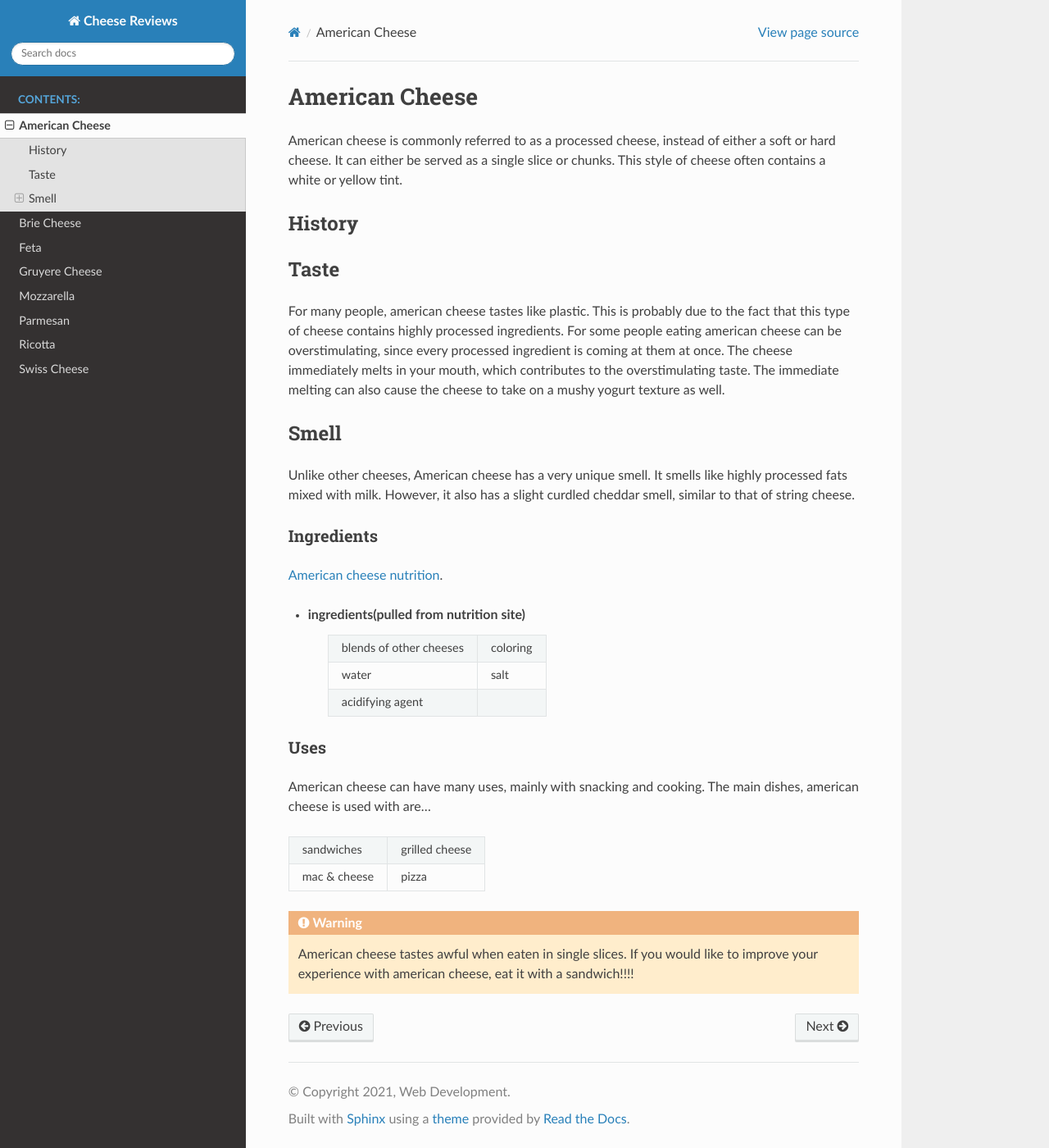
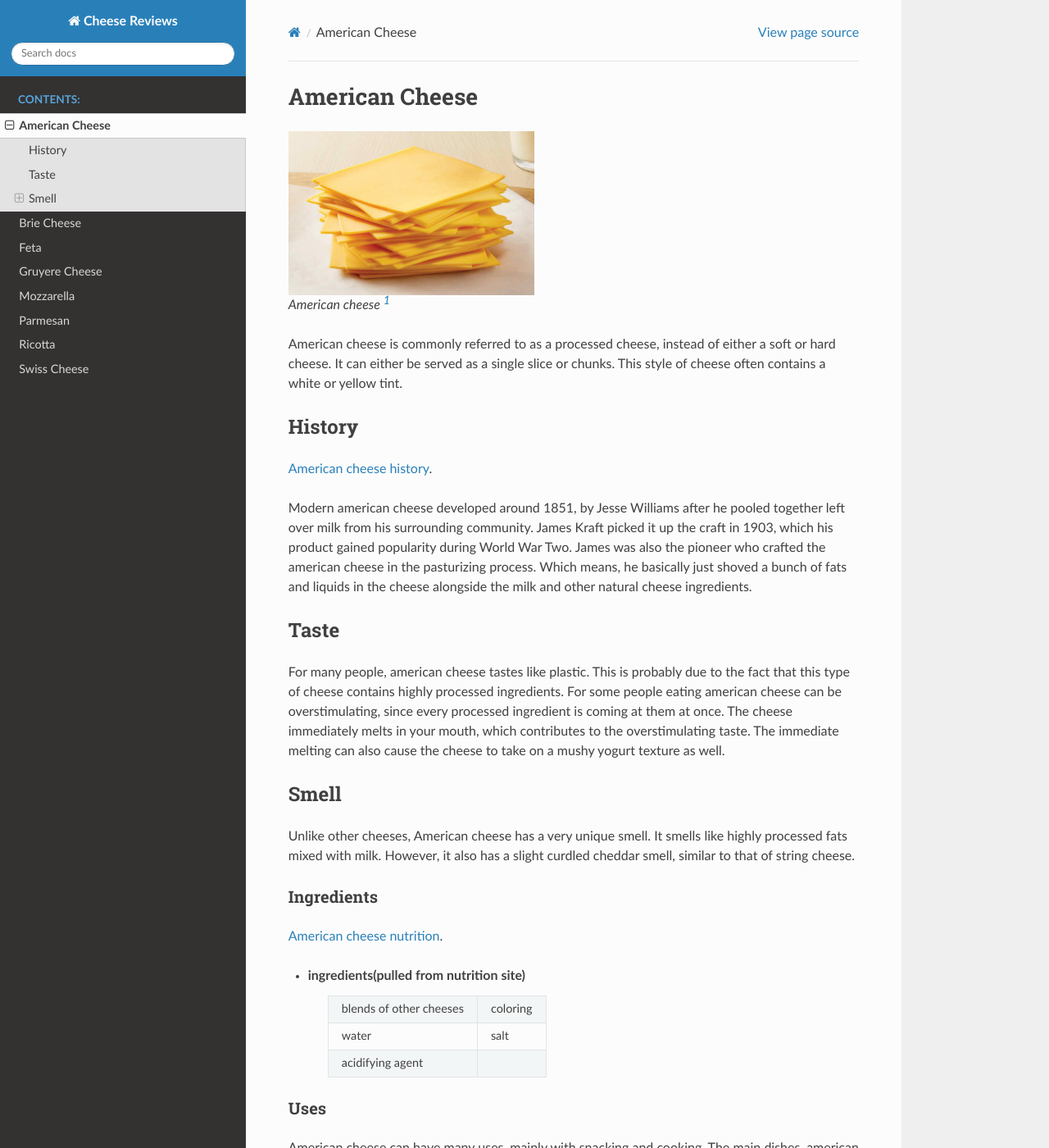
Before and after one commit to BWilb/Cheese_Reviews, a Sphinx documentation site: the page built from source/american_cheese/index.rst, in a window 1280 px wide and 1400 px high. Shown: the whole window at 82% size. Built offline with Sphinx 7.4.7 and the Read the Docs theme 2.0.0, drawn with Linux system fonts in a browser that asks for light colours; some of the changed text lies outside the part shown.

Commit message:
updated swiss and american pages

```diff
--- a/source/american_cheese/index.rst
+++ b/source/american_cheese/index.rst
@@ -1,11 +1,25 @@
 American Cheese
 ================
+.. figure:: american_cheese.jpg
+   :width: 300px
+   :height: 200px
+
+   American cheese [#f1]_
+
 American cheese is commonly referred to as a processed cheese, instead of either
 a soft or hard cheese. It can either be served as a single slice or chunks.
 This style of cheese often contains a white or yellow tint.
 
 History
 -------
+`American cheese history <https://www.mentalfloss.com/article/20537/brief-history-american-cheese-colonial-cheddar-kraft-singles>`_.
+
+Modern american cheese developed around 1851, by Jesse Williams after he pooled
+together left over milk from his surrounding community. James Kraft picked it up
+the craft in 1903, which his product gained popularity during World War Two. James
+was also the pioneer who crafted the american cheese in the pasturizing process.
+Which means, he basically just shoved a bunch of fats and liquids in the cheese
+alongside the milk and other natural cheese ingredients.
 
 Taste
 ----------
@@ -45,4 +59,7 @@ mac & cheese    pizza
 
 .. warning::
     American cheese tastes awful when eaten in single slices. If you would like
-    to improve your experience with american cheese, eat it with a sandwich!!!!
+    to improve your experience with american cheese, eat it with a sandwich!!!!\
+
+.. [#f1] "`American Cheese <http://www.simplycheese.net/american-cheese-27.aspx>`_".
+    Simply Cheese. 2021. Retrieved 2021-12-09.
--- a/source/swiss_cheese/index.rst
+++ b/source/swiss_cheese/index.rst
@@ -27,8 +27,8 @@ Fellenberg andRudolf Emanuel von Effinger.
 
 Taste
 ----------
-Whenever I eat a slice of swiss cheese, the initial bite tastes really bland.
-However, when I chew the bite more and more, the flavor starts to take shape.
+The initial tasting of a bite of swiss cheese can seem almost sort of bland.
+However, when its chewed more and more, the flavor starts to take shape.
 Swiss cheese has a sweet curdled taste, similar to cheese topping found in Italian
 pizza restaurants. If you really focus in on the taste, you can also sense
 a buttery flavor as well.
@@ -70,4 +70,4 @@ eggs            burritos       mac & cheese
 ==============  =============  =============
 
 .. [#f1] "`Aged Swiss Cheese <https://goldenagecheese.com/product/aged-swiss-cheese-3/>`_".
-Golden Age Cheese. 2021. Retrieved 2021-12-08.
+    Golden Age Cheese. 2021. Retrieved 2021-12-08.
```
Also changed, not shown: source/american_cheese/american_cheese.jpg (added).
